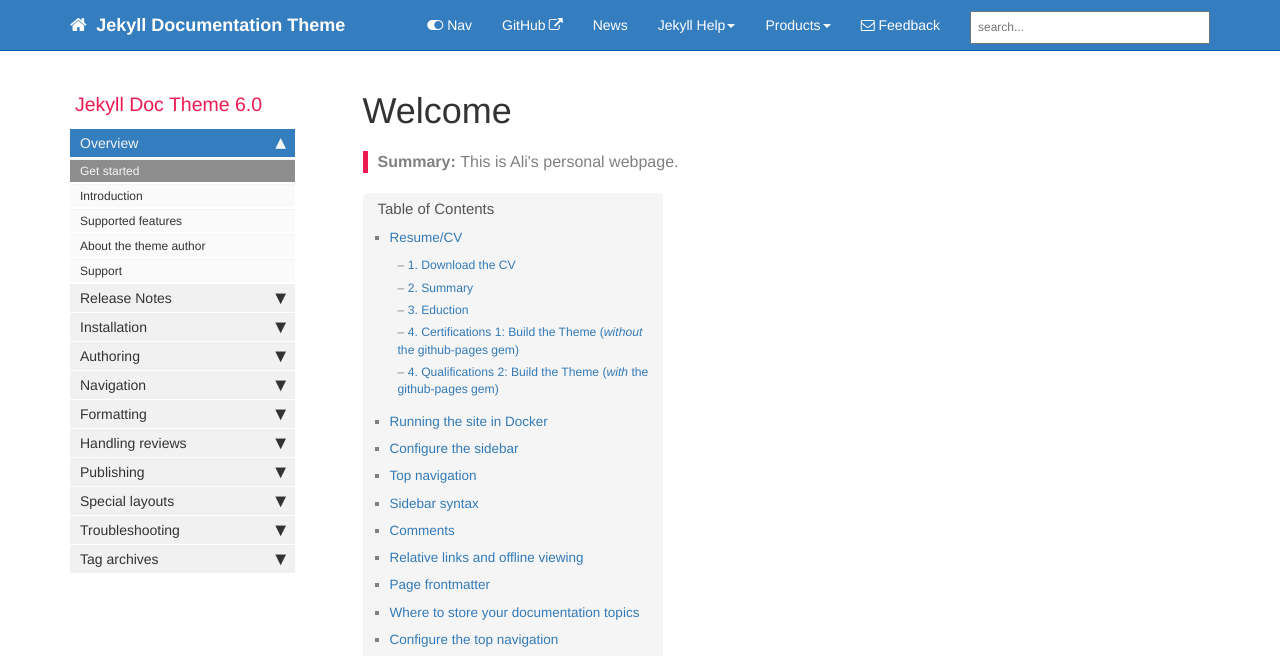
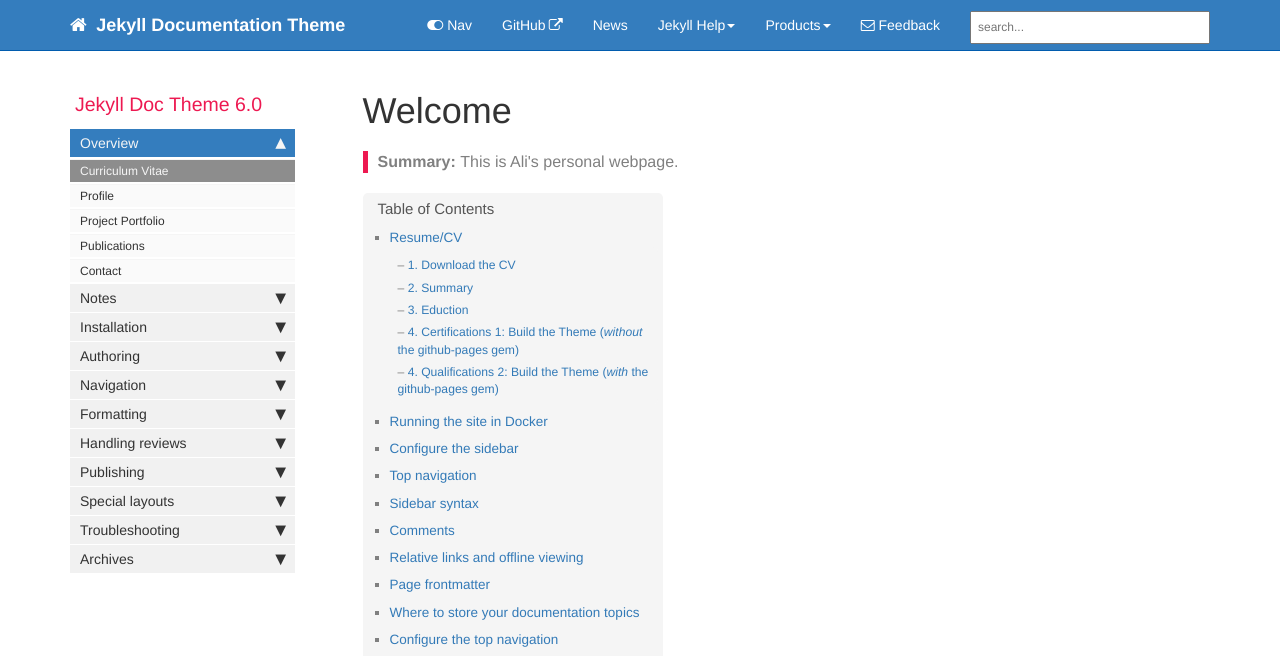
Before and after one commit to TheGreatFable/AboutAliYazbek, a Jekyll site: the page built from index.md, in a window 1280 px wide. Shown: the top 656 px of the page. Built offline with Jekyll 4.4.1, drawn with Linux system fonts in a browser that asks for light colours; comment, search, counter and statistics services are not loaded.

Commit message:
Update mydoc_sidebar.yml

```diff
--- a/_data/sidebars/mydoc_sidebar.yml
+++ b/_data/sidebars/mydoc_sidebar.yml
@@ -23,36 +23,36 @@ entries:
     output: web, pdf
     folderitems:
 
-    - title: Get started
+    - title: Curriculum Vitae
       url: /index.html
       output: web, pdf
       type: homepage
 
-    - title: Introduction
+    - title: Profile
       url: /mydoc_introduction.html
       output: web, pdf
 
-    - title: Supported features
+    - title: Project Portfolio
       url: /mydoc_supported_features.html
       output: web, pdf
 
-    - title: About the theme author
+    - title: Publications
       url: /mydoc_about.html
       output: web, pdf
 
-    - title: Support
+    - title: Contact
       url: /mydoc_support.html
       output: web, pdf
 
-  - title: Release Notes
+  - title: Notes
     output: web, pdf
     folderitems:
 
-    - title: 6.0 Release notes
+    - title: 1.0 Notes
       url: /mydoc_release_notes_60.html
       output: web, pdf
 
-    - title: 5.0 Release notes
+    - title: 2.0 Notes
       url: /mydoc_release_notes_50.html
       output: web, pdf
 
@@ -60,15 +60,15 @@ entries:
     output: web, pdf
     folderitems:
 
-    - title: About Ruby, Gems, Bundler, etc.
+    - title: About Apps, Games, Builders, etc.
       url: /mydoc_about_ruby_gems_etc.html
       output: web, pdf
 
-    - title: Install Jekyll on Mac
+    - title: Install Apps on Mac & Linux
       url: /mydoc_install_jekyll_on_mac.html
       output: web, pdf
 
-    - title: Install Jekyll on Windows
+    - title: Install Apps on Windows
       url: /mydoc_install_jekyll_on_windows.html
       output: web, pdf
 
@@ -253,11 +253,11 @@ entries:
       url: /mydoc_troubleshooting.html
       output: web, pdf
 
-  - title: Tag archives
+  - title: Archives
     output: web
     folderitems:
 
-    - title: Tag archives overview
+    - title: Archives overview
       url: /mydoc_tag_archives_overview.html
       output: web
 
@@ -293,5 +293,3 @@ entries:
         - title: Troubleshooting pages
           url: /tag_troubleshooting.html
           output: web
-
-# Copyright 2021 Google LLC
```
